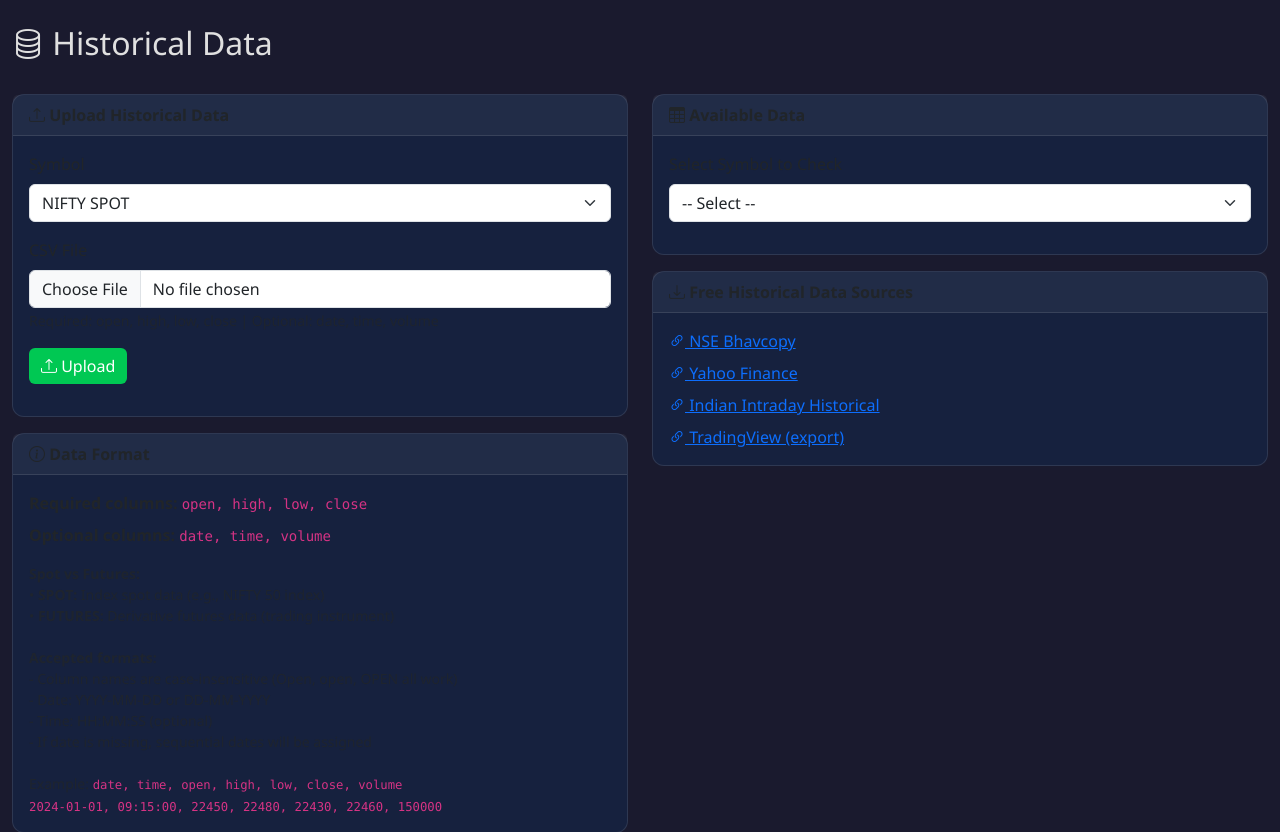
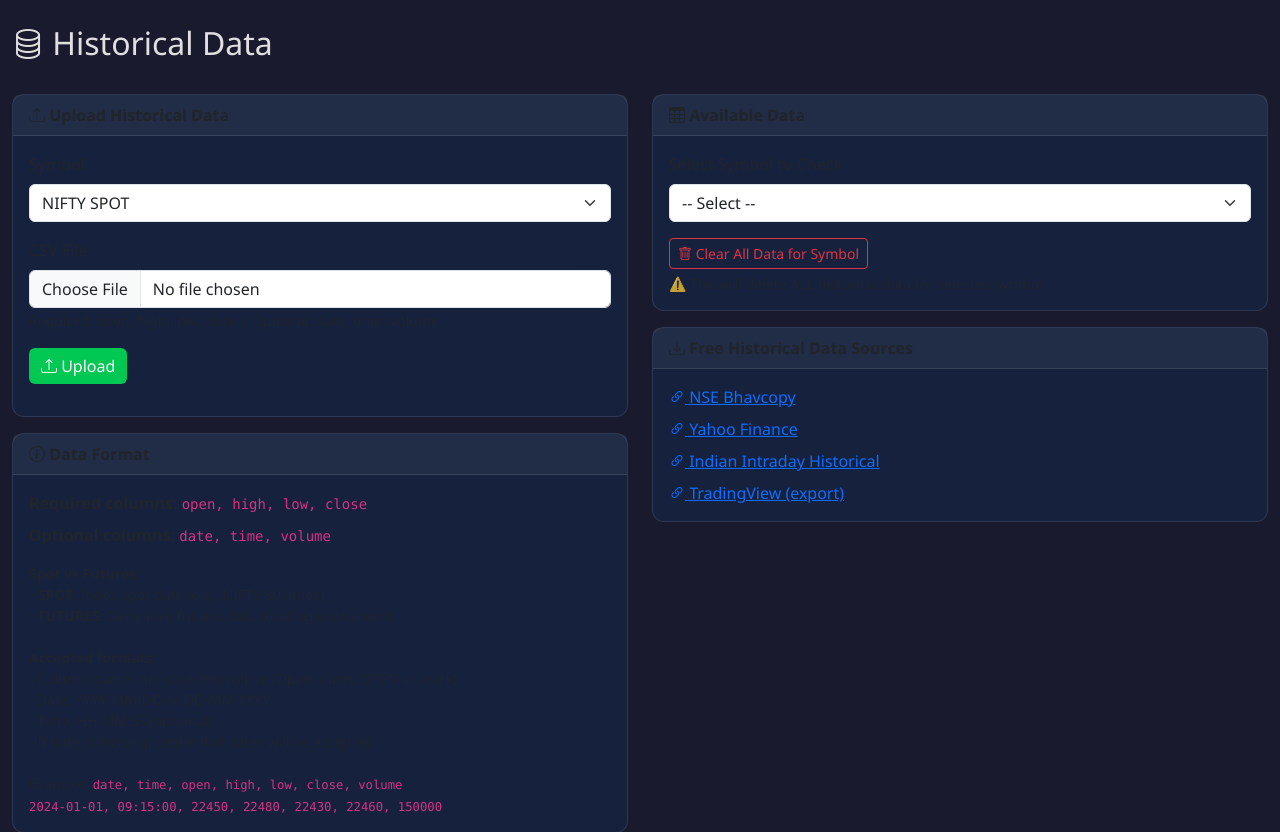
Before and after one commit to autobotela-sys/orb-auto-trade, a Flask app: page /data in a window 1280 px wide. Shown: the part 57-889 px from the top of the page. Run offline with Flask 3, Linux system fonts and the light colour scheme; data that the repository does not hold is empty; some libraries are stand-ins or nearby versions.

Commit message:
Fix duplicate detection bug + Add clear data feature
- Fix: Duplicate check now matches on OHLC values too
- Add: Clear Data button to wipe symbol data
- Fix: Remove limit parameter from historical data API

```diff
--- a/app.py
+++ b/app.py
@@ -529,18 +529,24 @@ def upload_historical_data():
         count = 0
         skipped = 0
         for _, row in df.iterrows():
-            # Check if exists
+            # Check if exists - match on symbol, date, time, AND OHLC values
+            # This prevents false duplicates when time is None
+            row_time = row['time'] if pd.notna(row['time']) else None
+
             existing = HistoricalData.query.filter_by(
                 symbol=symbol,
                 date=row['date'],
-                time=row['time'] if pd.notna(row['time']) else None
+                time=row_time
+            ).filter(
+                HistoricalData.open == float(row['open']),
+                HistoricalData.close == float(row['close'])
             ).first()
 
             if not existing:
                 data = HistoricalData(
                     symbol=symbol,
                     date=row['date'],
-                    time=row['time'] if pd.notna(row['time']) else None,
+                    time=row_time,
                     open=float(row['open']),
                     high=float(row['high']),
                     low=float(row['low']),
@@ -556,7 +562,7 @@ def upload_historical_data():
 
         message = f'Uploaded {count} new records for {symbol}'
         if skipped > 0:
-            message += f' (skipped {skipped} duplicates)'
+            message += f' (skipped {skipped} exact duplicates)'
 
         return jsonify({
             'status': 'success',
@@ -591,6 +597,23 @@ def api_historical_data():
         'count': len(data),
         'data': [d.to_dict() for d in data]
     })
+
+
+@app.route('/api/data/clear/<symbol>', methods=['DELETE'])
+def clear_historical_data(symbol):
+    """Clear all historical data for a symbol"""
+    try:
+        deleted = HistoricalData.query.filter_by(symbol=symbol.upper()).delete()
+        db.session.commit()
+
+        return jsonify({
+            'status': 'success',
+            'message': f'Deleted {deleted} records for {symbol.upper()}'
+        }), 200
+    except Exception as e:
+        db.session.rollback()
+        logger.error(f"Clear data error: {e}")
+        return jsonify({'error': str(e)}), 500
 
 
 @app.route('/api/trades')
--- a/railway/templates/data.html
+++ b/railway/templates/data.html
@@ -85,6 +85,13 @@
                 </div>
 
                 <div id="dataInfo"></div>
+
+                <div class="mt-3">
+                    <button class="btn btn-sm btn-outline-danger" onclick="clearData()">
+                        <i class="bi bi-trash"></i> Clear All Data for Symbol
+                    </button>
+                    <small class="text-muted d-block mt-1">⚠️ This will delete ALL historical data for selected symbol</small>
+                </div>
             </div>
         </div>
 
@@ -160,7 +167,7 @@ function checkData() {
 
     infoDiv.innerHTML = '<div class="text-center"><div class="loading"></div></div>';
 
-    fetch('/api/data/historical?symbol=' + symbol + '&limit=1')
+    fetch('/api/data/historical?symbol=' + symbol)
     .then(r => r.json())
     .then(data => {
         if (data.count > 0) {
@@ -184,5 +191,35 @@ function checkData() {
         infoDiv.innerHTML = '<div class="alert alert-danger">Failed to fetch data info</div>';
     });
 }
+
+function clearData() {
+    const symbol = document.getElementById('checkSymbol').value;
+    if (!symbol) {
+        alert('Please select a symbol first');
+        return;
+    }
+
+    if (!confirm(`⚠️ Are you sure you want to DELETE ALL data for ${symbol}?\n\nThis cannot be undone!`)) {
+        return;
+    }
+
+    if (!confirm('🗑️ FINAL CONFIRMATION: Delete ALL ' + symbol + ' data?')) {
+        return;
+    }
+
+    fetch('/api/data/clear/' + symbol, { method: 'DELETE' })
+    .then(r => r.json())
+    .then(data => {
+        if (data.error) {
+            alert('Error: ' + data.error);
+        } else {
+            alert('✅ ' + data.message);
+            checkData(); // Refresh the info
+        }
+    })
+    .catch(err => {
+        alert('Failed to clear data: ' + err);
+    });
+}
 </script>
 {% endblock %}
```
